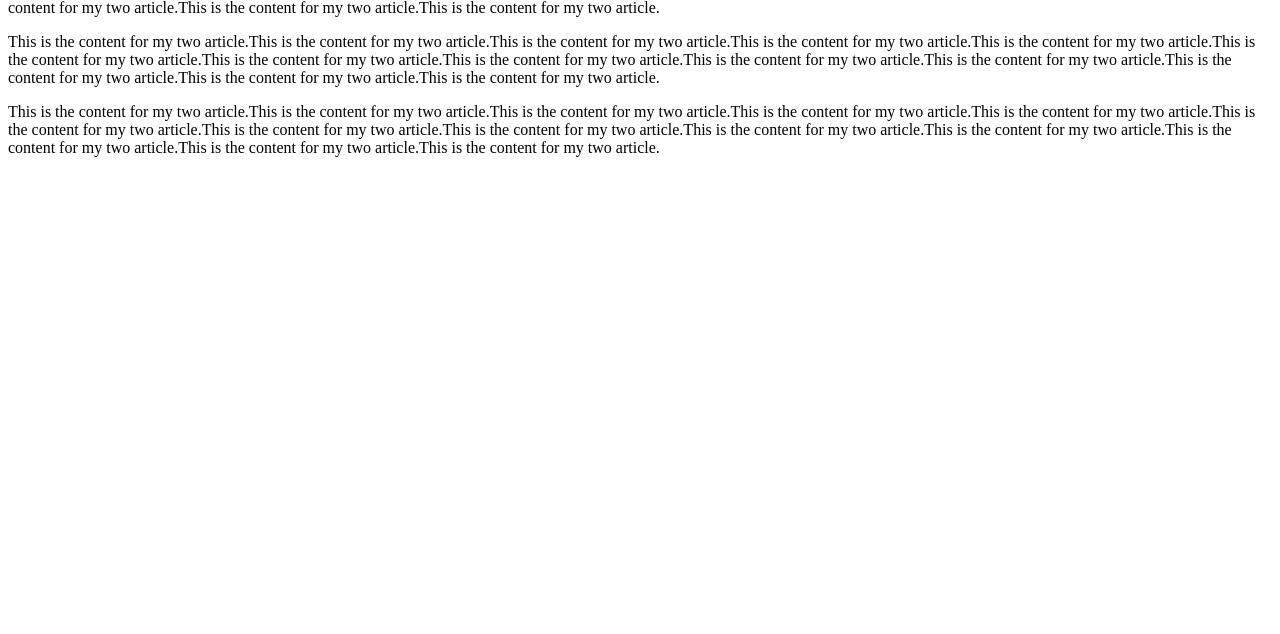
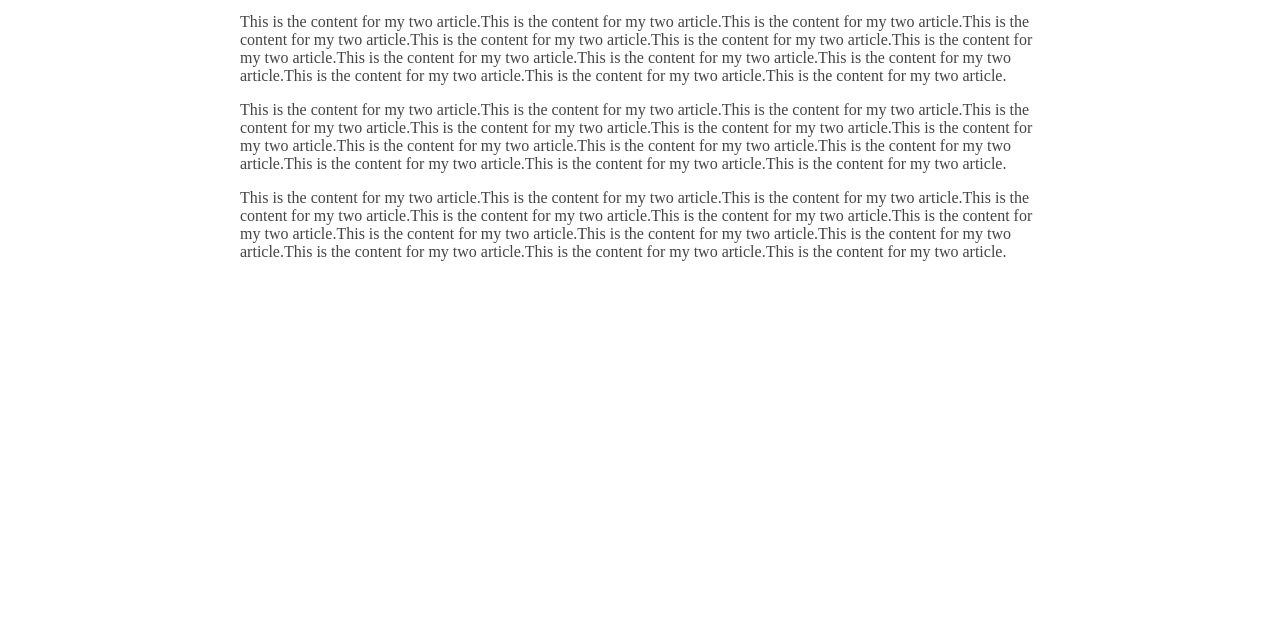
Before and after one commit to harikrishnabs/imad-app-v2, a website: page ui/article-two.html in a window 1280 px wide. Shown: the part 166-800 px from the top of the page. Drawn offline with Linux system fonts and the light colour scheme.

Commit message:
[imad-console] Updates ui/article-two.html

```diff
--- a/ui/article-two.html
+++ b/ui/article-two.html
@@ -4,8 +4,20 @@
             Article Two | Hari Krishna
         </title>
         <meta name="viewport" content="width-device-width, initial-scale=1">
+        <style>
+            .container {
+                max-width: 800px;
+                margin: 0 auto;
+                color: #444444;
+                font-family: san-serif;
+                padding-top: 50px;
+                padding-left: 10px;
+                padding-right: 10px;
+            }
+        </style>
     </head>
     <body>
+        <div class="container">
             <div>
                 <a href="/">Home</a>
             </div>
@@ -27,5 +39,6 @@
                     This is the content for my two article.This is the content for my two article.This is the content for my two article.This is the content for my two article.This is the content for my two article.This is the content for my two article.This is the content for my two article.This is the content for my two article.This is the content for my two article.This is the content for my two article.This is the content for my two article.This is the content for my two article.This is the content for my two article.
                 </p>
             </div>
+        </div>
     </body>
 </html>
```
Lines whose indentation alone changed are shown as unchanged.
